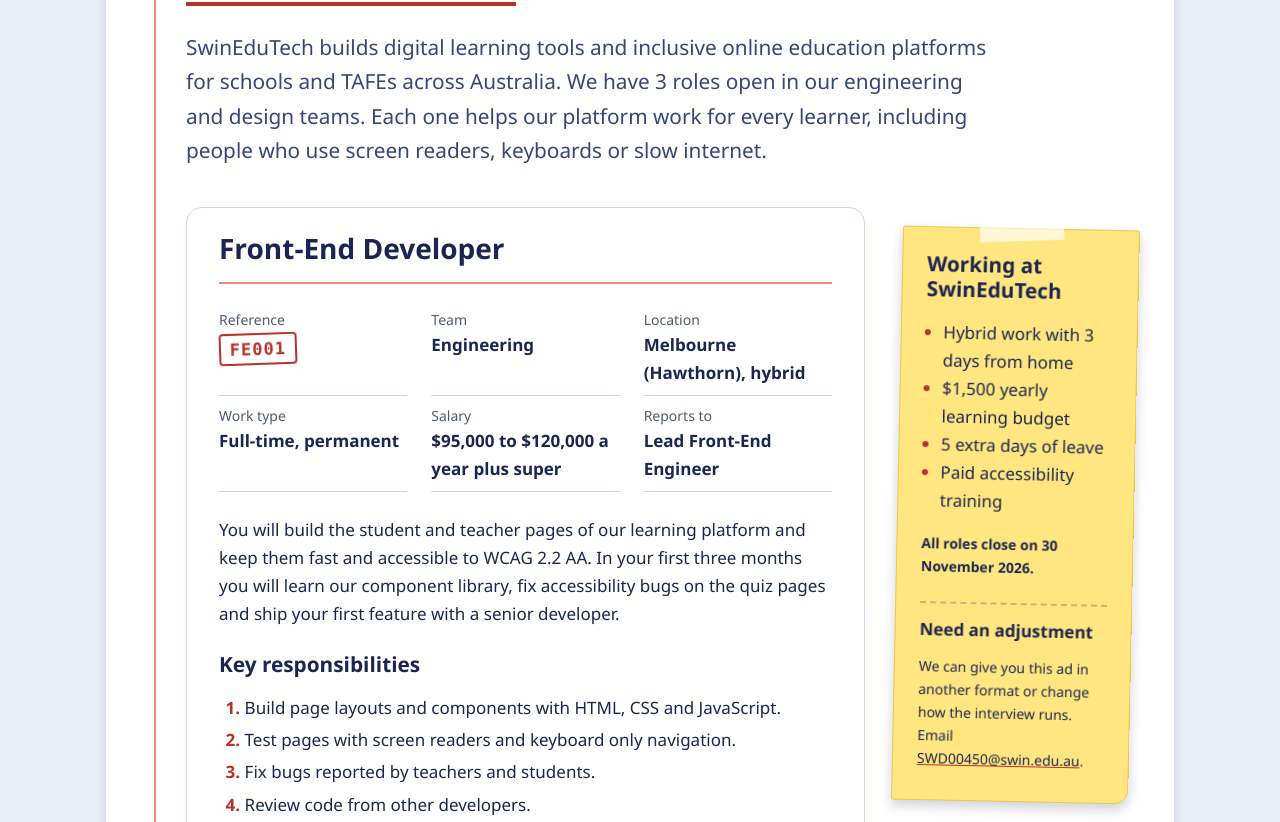
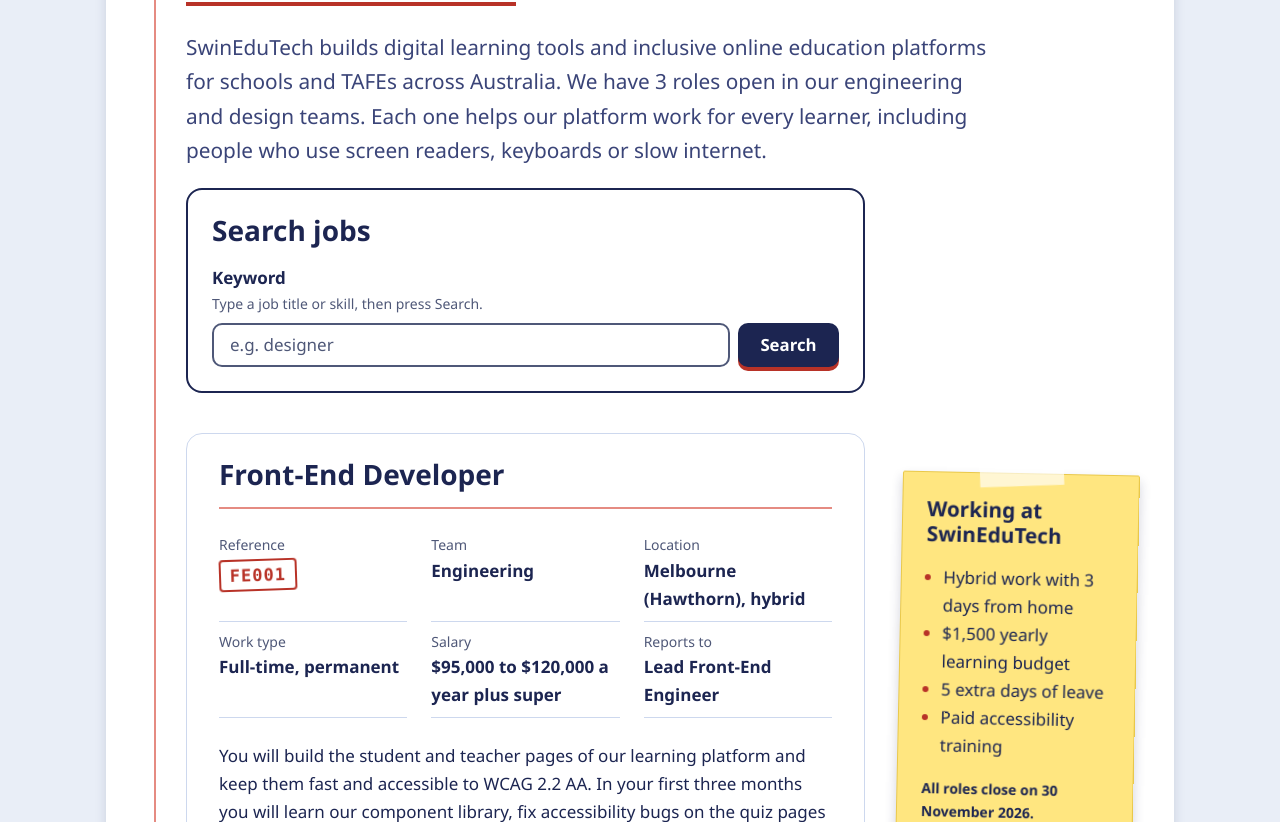
Before and after one commit to NDVinh25050803/cos10026-project2, a PHP site: page /jobs.php in a window 1280 px wide. Shown: the part 158-980 px from the top of the page. Run offline with PHP 8.4, Linux system fonts and the light colour scheme; data comes from the database, SQL or seed files in the repository; some web fonts are replaced.

Commit message:
HCM-43: add search form to jobs page

```diff
--- a/jobs.php
+++ b/jobs.php
@@ -35,6 +35,24 @@ include 'header.inc';
   <main id="main-content">
     <h1>Open positions</h1>
     <p class="lead">SwinEduTech builds digital learning tools and inclusive online education platforms for schools and TAFEs across Australia. We have <?= count($jobs) ?> roles open in our engineering and design teams. Each one helps our platform work for every learner, including people who use screen readers, keyboards or slow internet.</p>
+
+    <!-- Search box -->
+    <section class="search-container" aria-labelledby="search-heading">
+      <h2 id="search-heading">Search jobs</h2>
+      <form action="search.php" method="get" role="search">
+        <label for="keyword">Keyword</label>
+        <p class="hint" id="search-hint">Type a job title or skill, then press Search.</p>
+        <div class="search-row">
+          <input type="search" id="keyword" name="keyword" placeholder="e.g. designer" list="search-suggestions" aria-describedby="search-hint">
+          <button type="submit" class="btn">Search</button>
+        </div>
+        <datalist id="search-suggestions">
+<?php foreach ($jobs as $job): ?>
+          <option value="<?= h($job['title']) ?>"></option>
+<?php endforeach; ?>
+        </datalist>
+      </form>
+    </section>
 
     <!-- Aside -->
     <aside aria-labelledby="perks-heading">
```
